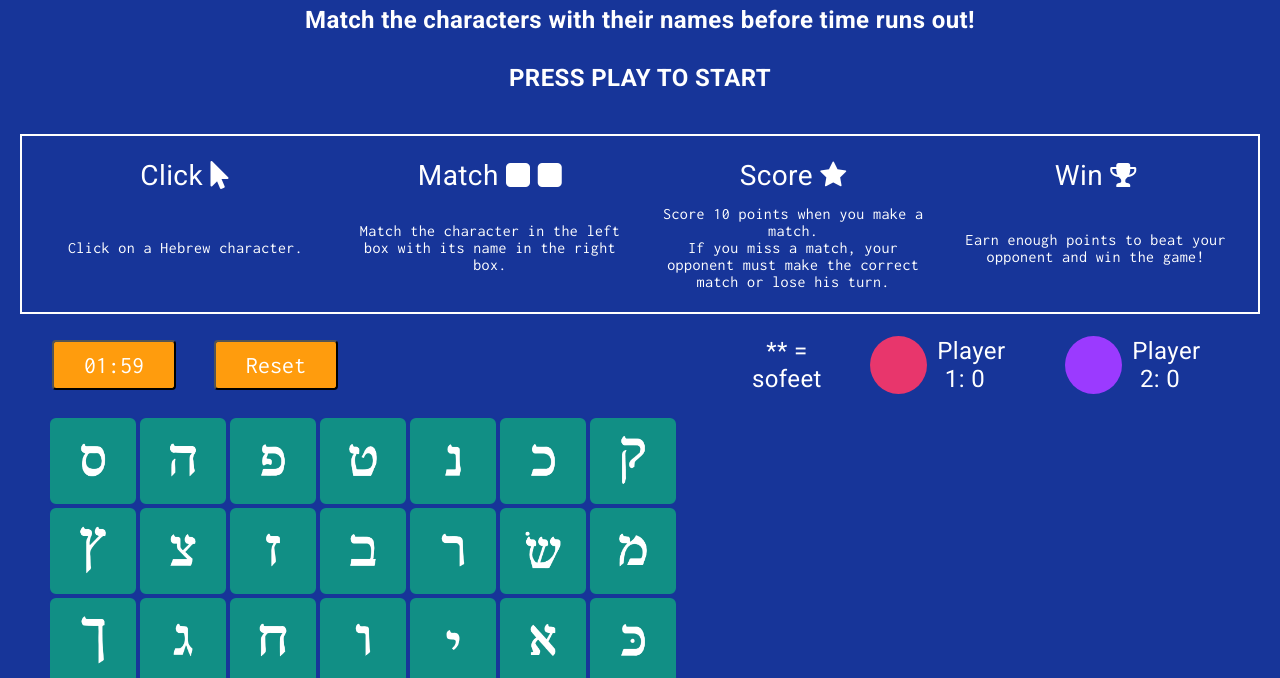
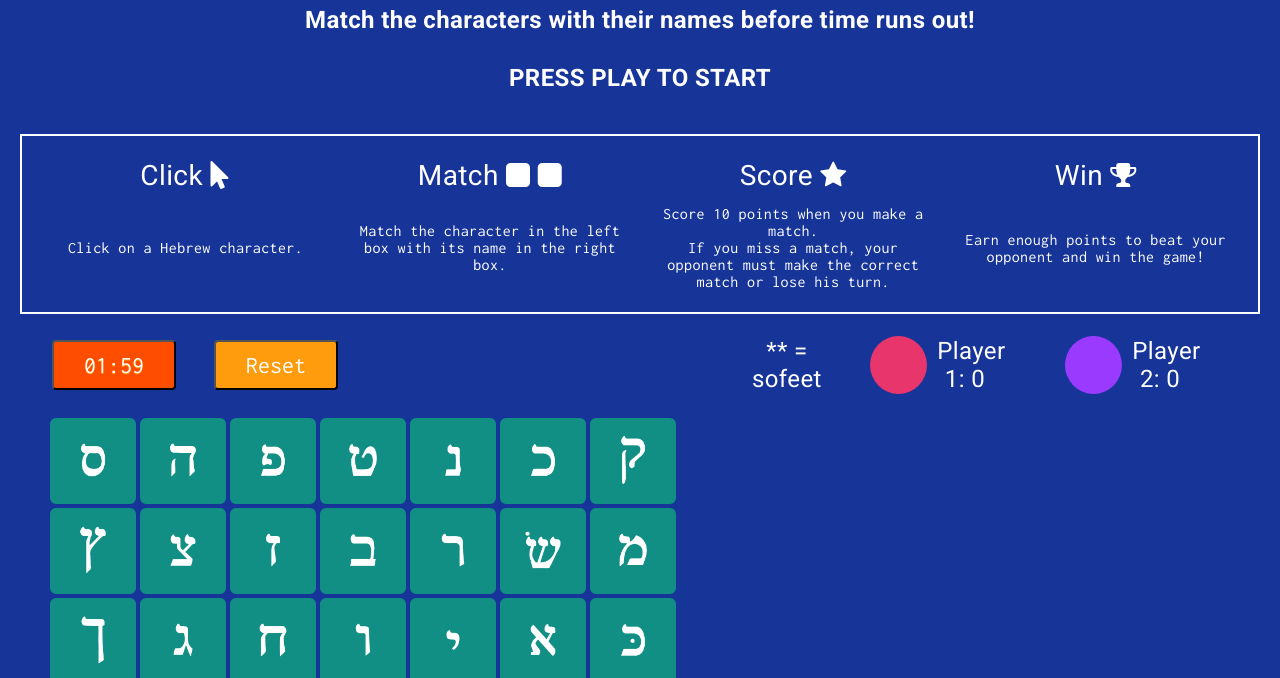
Before and after one commit to mjolliffe/aleph-bet-learning-game, a plain HTML site: page index.html in a window 1280 px wide. Both pictures are taken after a click on the button "Play". Shown: the part 115-793 px from the top of the page. Drawn offline with nearby package versions, Linux system fonts and the light colour scheme.

Commit message:
Added css and js to timer to have it change color when started.

```diff
--- a/css/style.css
+++ b/css/style.css
@@ -49,6 +49,11 @@ h2 {
 .setting:active {
   position:relative;
   top:1px;
+}
+
+.timer {
+  background-color:#FF4D00;
+  box-shadow:inset 0px 39px 0px -24px #FF4D00;
 }
 
 
--- a/script.js
+++ b/script.js
@@ -220,6 +220,7 @@ function timer() {
     var twoMinutes = 60 * 2,
     display = document.querySelector('#timer');
     startTimer(twoMinutes, display);
+    $('#timer').addClass('timer');
     $('.card, .card2').attr('disabled', false)
 };
 
```
